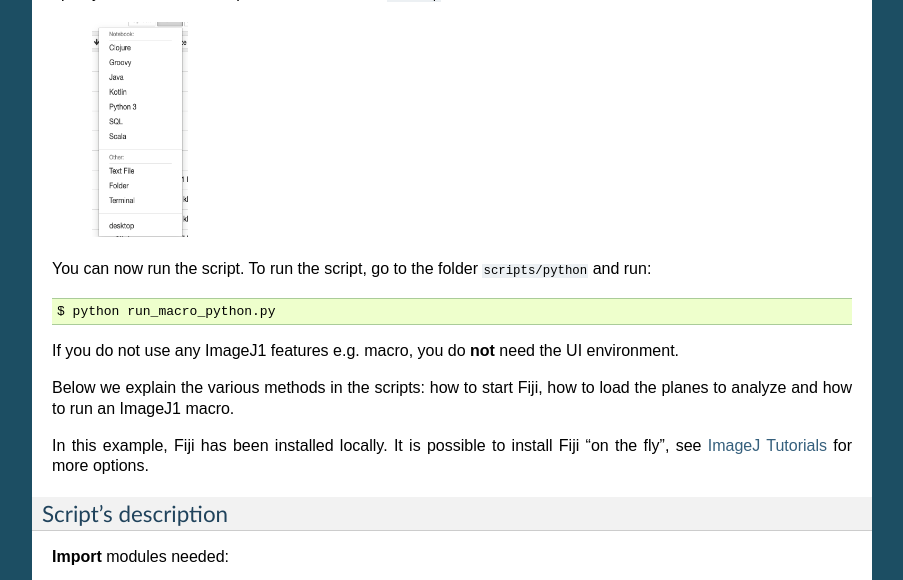
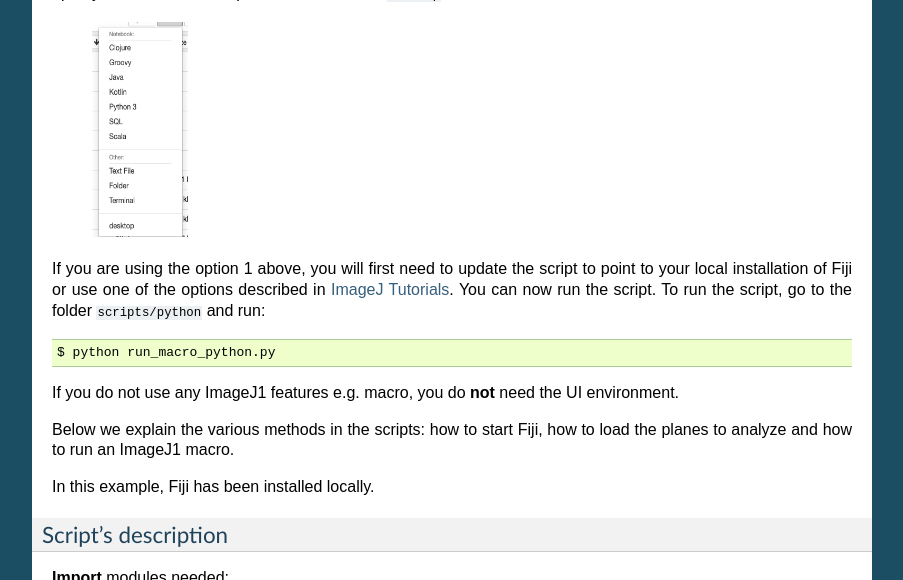
Before and after one commit to ome/omero-guide-fiji, a Sphinx documentation site: the page built from docs/imagej_python.rst, in a window 1280 px wide and 900 px high, scrolled down 1887 px, cut to the strip 0-580 px from the top of the window. Shown: the whole strip, without its empty margins (198-1101 px from the left). Built offline with Sphinx 7.4.7, drawn with Linux system fonts in a browser that asks for light colours.

Commit message:
clarify step for option1

```diff
--- a/docs/imagej_python.rst
+++ b/docs/imagej_python.rst
@@ -92,6 +92,8 @@ If you have used the option 2 above, select ``desktop`` to start the UI environm
 
     \ |image0|
 
+
+If you are using the option 1 above, you will first need to update the script to point to your local installation of Fiji or use one of the options described in `ImageJ Tutorials <https://nbviewer.jupyter.org/github/imagej/tutorials/blob/master/notebooks/ImageJ-Tutorials-and-Demo.ipynb>`_.
 You can now run the script. To run the script, go to the folder ``scripts/python`` and run::
 
     $ python run_macro_python.py
@@ -100,8 +102,7 @@ If you do not use any ImageJ1 features e.g. macro, you do **not** need the UI en
 
 Below we explain the various methods in the scripts: how to start Fiji, how to load the planes to analyze and how to run an ImageJ1 macro.
 
-In this example, Fiji has been installed locally. It is possible to install Fiji "on the fly",
-see `ImageJ Tutorials <https://nbviewer.jupyter.org/github/imagej/tutorials/blob/master/notebooks/ImageJ-Tutorials-and-Demo.ipynb>`_ for more options.
+In this example, Fiji has been installed locally.
 
 Script's description
 ~~~~~~~~~~~~~~~~~~~~
```
